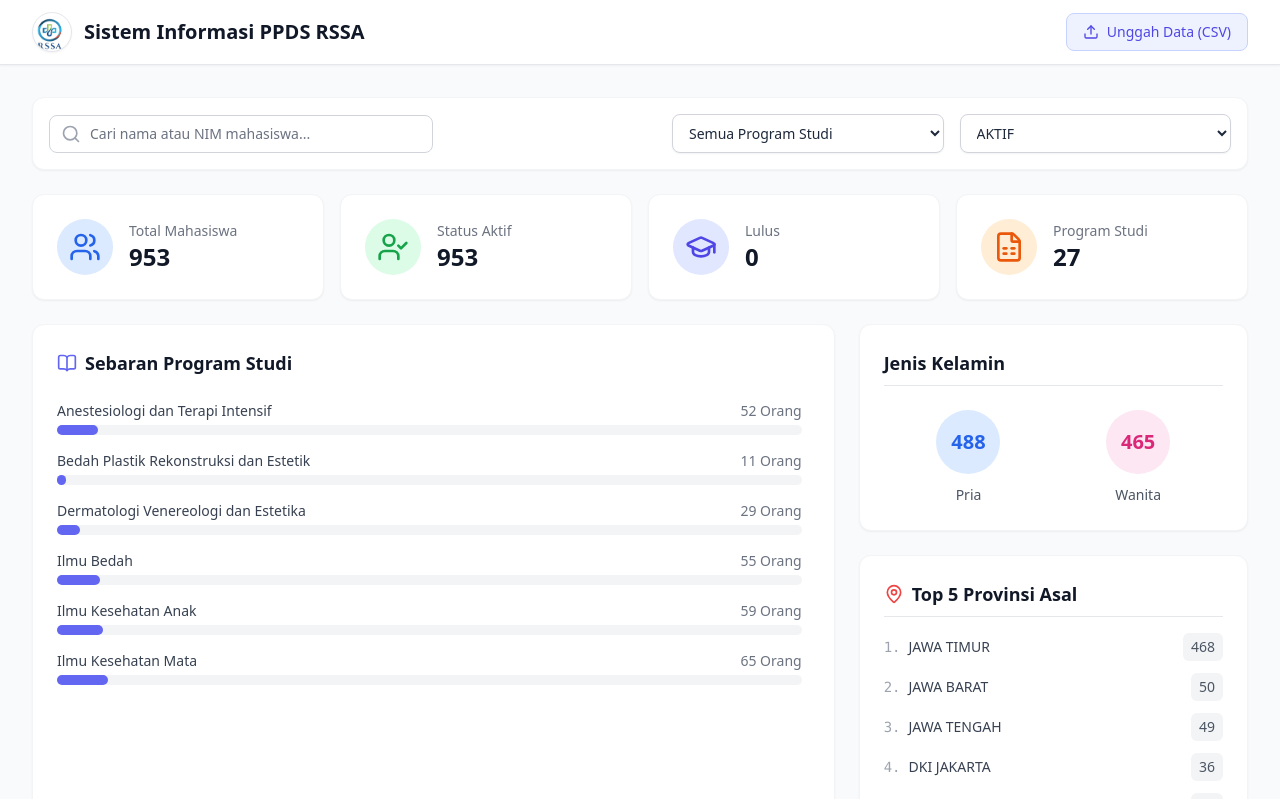
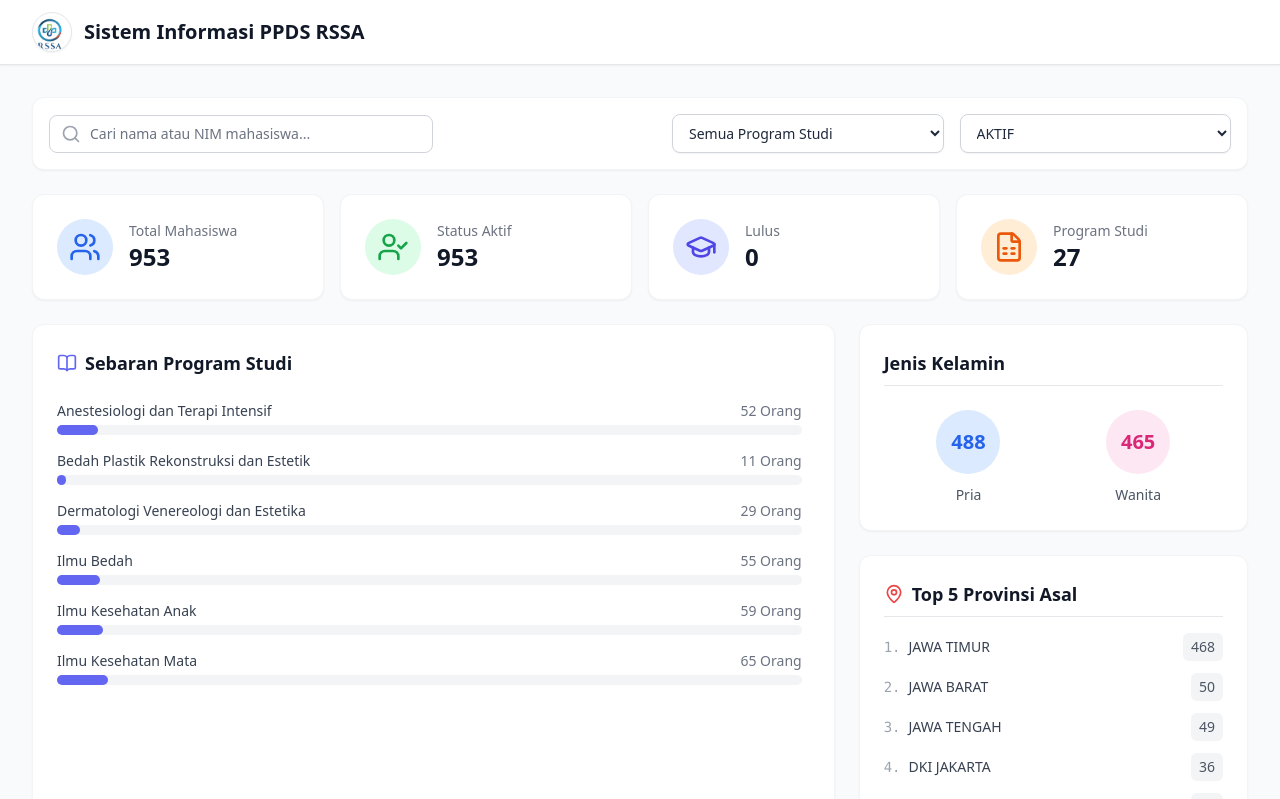
Before and after one commit to hermawanyuniarto/dashboard-ppds, a React (Vite) app: page / in a window 1280 px wide. Shown: the top 799 px of the page. Built offline with nearby package versions, Linux system fonts and the light colour scheme.

Commit message:
Update App.jsx
Tombol Unggah CSV disembuyikan

```diff
--- a/src/App.jsx
+++ b/src/App.jsx
@@ -207,7 +207,8 @@ export default function App() {
             <h1 className="text-xl font-bold text-gray-900 sm:hidden">SI PPDS RSSA</h1>
           </div>
           <div className="flex items-center gap-4">
-            <label className="cursor-pointer bg-indigo-50 hover:bg-indigo-100 text-indigo-600 px-4 py-2 rounded-lg font-medium text-sm transition-colors flex items-center gap-2 border border-indigo-200">
+            {/* Tombol Unggah Data disembunyikan sesuai permintaan */}
+            <label className="hidden cursor-pointer bg-indigo-50 hover:bg-indigo-100 text-indigo-600 px-4 py-2 rounded-lg font-medium text-sm transition-colors flex items-center gap-2 border border-indigo-200">
               <Upload className="w-4 h-4 hidden sm:block" />
               Unggah Data (CSV)
               <input
```
